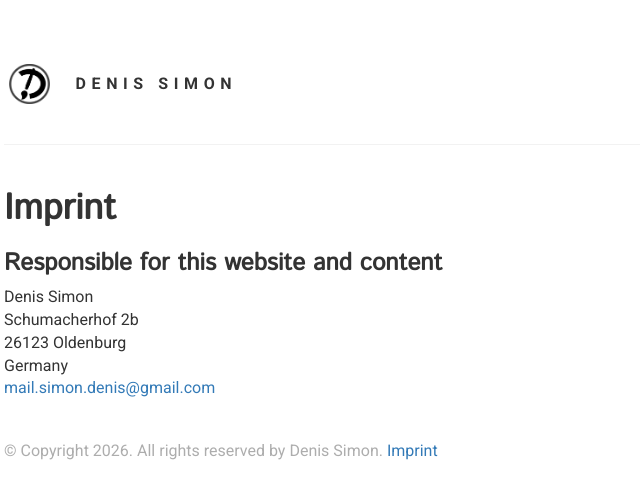
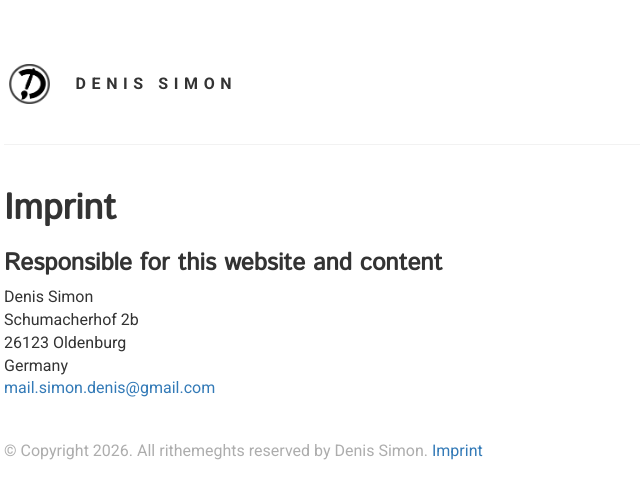
Before and after one commit to im-denis/art-portfolio-website, a plain HTML site: page imprint.html in a window 1280 px wide. Shown: the full height of the page, 66-706 px from the left. Drawn offline with Linux system fonts and the light colour scheme.

```diff
--- a/imprint.html
+++ b/imprint.html
@@ -75,7 +75,7 @@
             <div class="container">
                 <div class="row">
                     <div class="col-sm-8 col-xs-9">
-                        <p class="right-color">&copy; Copyright <span id="year">2026</span>. All rights reserved by
+                        <p class="right-color">&copy; Copyright <span id="year">2026</span>. All rithemeghts reserved by
                             Denis Simon. <a href="imprint.html">Imprint</a></p>
                     </div>
                     <div class="col-sm-4 col-xs-3" align="right">
```
